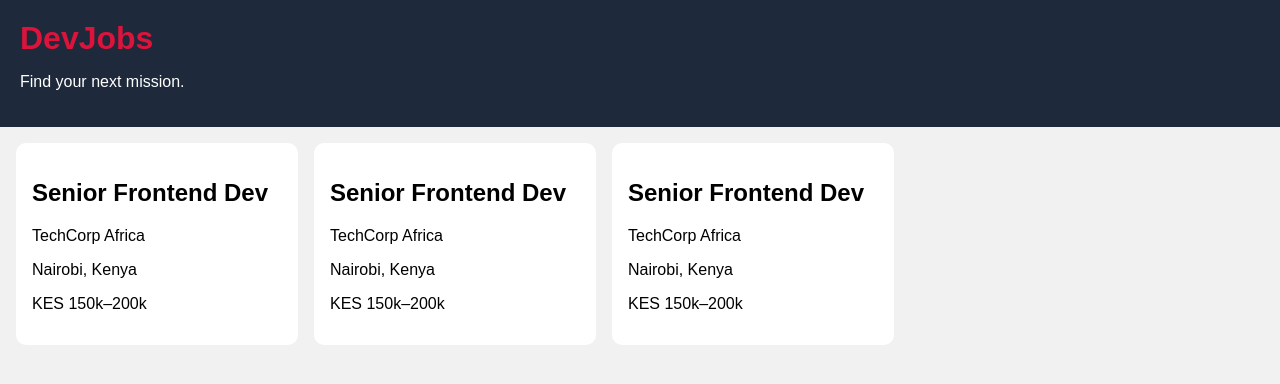
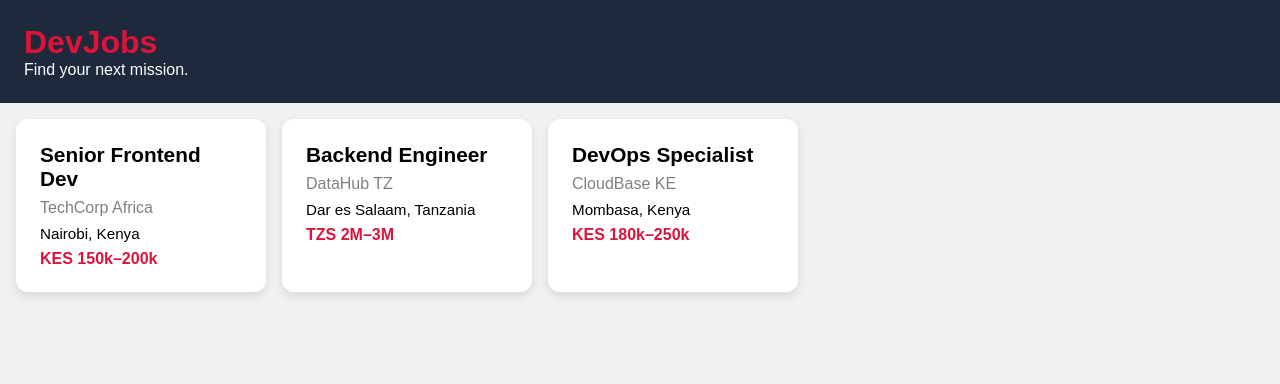
Before and after one commit to Fadboy31/devjobs, a React (Vite) app: page / in a window 1280 px wide. Shown: the top 384 px of the page. Built offline with nearby package versions, Linux system fonts and the light colour scheme.

Commit message:
feat: add typed JobCard component architecture

```diff
--- a/src/App.css
+++ b/src/App.css
@@ -1,32 +1,17 @@
-body {
+* {
   margin: 0;
-  font-family: Arial, Helvetica, sans-serif;
-  background-color: #f1f1f1;
+  padding: 0;
+  box-sizing: border-box;
 }
 
-header {
-  background-color: #1e293b;
-  padding: 20px;
-}
-
-header h1 {
-  color: crimson;
-  margin: 0;
-}
-
-header p {
-  color: white;
+body {
+  background-color: #f1f1f1;
+  font-family: Arial, sans-serif;
 }
 
 main {
   display: flex;
   gap: 1rem;
   padding: 1rem;
+  flex-wrap: wrap;
 }
-
-.job-card {
-  background-color: white;
-  padding: 1rem;
-  border-radius: 10px;
-  width: 250px;
-}
--- a/src/App.tsx
+++ b/src/App.tsx
@@ -1,17 +1,45 @@
+import "./App.css";
 import Header from "./components/Header";
 import JobCard from "./components/JobCard";
-// @ts-ignore: Allow importing CSS without type declarations
-import "./App.css";
 
 export default function App() {
+  const jobs = [
+    {
+      id: 1,
+      title: "Senior Frontend Dev",
+      company: "TechCorp Africa",
+      location: "Nairobi, Kenya",
+      salary: "KES 150k–200k",
+      isRemote: true,
+    },
+
+    {
+      id: 2,
+      title: "Backend Engineer",
+      company: "DataHub TZ",
+      location: "Dar es Salaam, Tanzania",
+      salary: "TZS 2M–3M",
+      isRemote: false,
+    },
+
+    {
+      id: 3,
+      title: "DevOps Specialist",
+      company: "CloudBase KE",
+      location: "Mombasa, Kenya",
+      salary: "KES 180k–250k",
+      isRemote: true,
+    },
+  ];
+
   return (
     <>
       <Header />
 
       <main>
-        <JobCard />
-        <JobCard />
-        <JobCard />
+        <JobCard job={jobs[0]} />
+        <JobCard job={jobs[1]} />
+        <JobCard job={jobs[2]} />
       </main>
     </>
   );
--- a/src/components/Header.tsx
+++ b/src/components/Header.tsx
@@ -1,7 +1,14 @@
 export default function Header() {
   return (
-    <header>
-      <h1>DevJobs</h1>
+    <header
+      style={{
+        backgroundColor: "#1e293b",
+        color: "white",
+        padding: "1.5rem",
+      }}
+    >
+      <h1 style={{ color: "crimson" }}>DevJobs</h1>
+
       <p>Find your next mission.</p>
     </header>
   );
--- a/src/components/JobCard.tsx
+++ b/src/components/JobCard.tsx
@@ -1,13 +1,28 @@
-export default function JobCard() {
+import styles from "./JobCard.module.css";
+
+interface Job {
+  id: number;
+  title: string;
+  company: string;
+  location: string;
+  salary: string;
+  isRemote: boolean;
+}
+
+interface JobCardProps {
+  job: Job;
+}
+
+export default function JobCard({ job }: JobCardProps) {
   return (
-    <div className="job-card">
-      <h2 className="job-card__title">Senior Frontend Dev</h2>
+    <div className={styles.card}>
+      <h2 className={styles.title}>{job.title}</h2>
 
-      <p className="job-card__company">TechCorp Africa</p>
+      <p className={styles.company}>{job.company}</p>
 
-      <p className="job-card__meta">Nairobi, Kenya</p>
+      <p className={styles.location}>{job.location}</p>
 
-      <p className="job-card__meta">KES 150k–200k</p>
+      <p className={styles.salary}>{job.salary}</p>
     </div>
   );
 }
```
